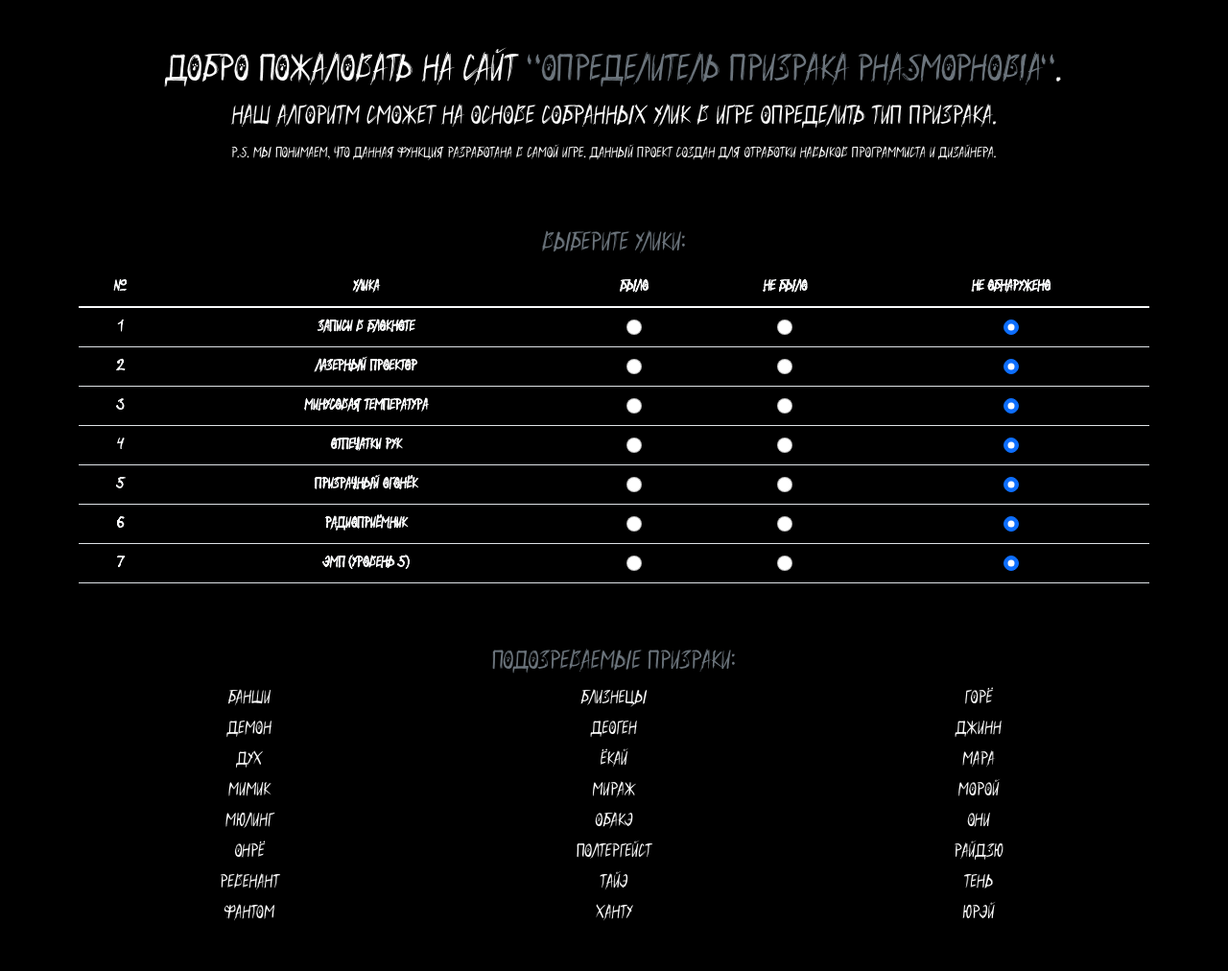
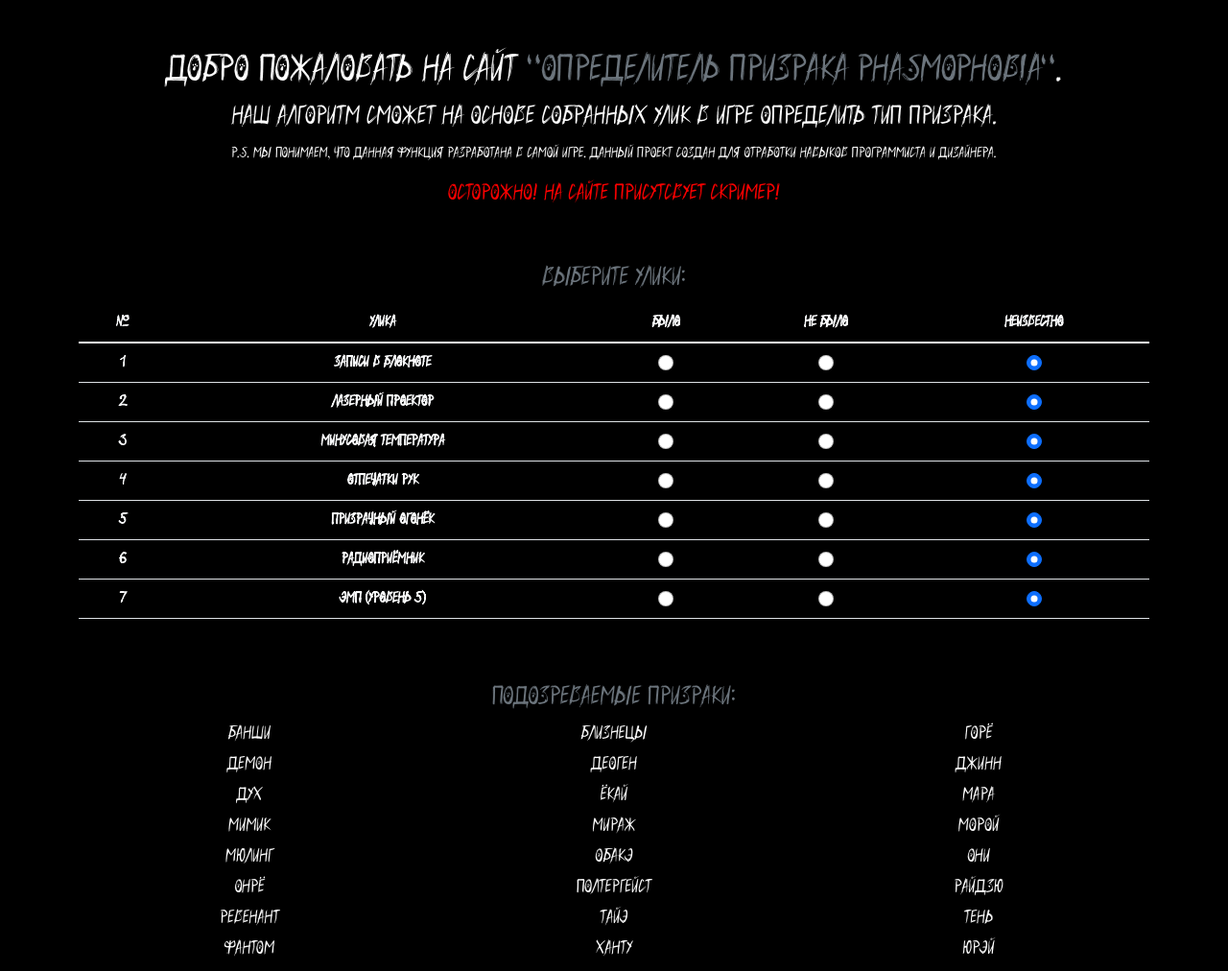
Before and after one commit to EugeneBlogs/Ghosts_Games, a plain HTML site: page index.html in a window 1280 px wide. Shown: the top 1012 px of the page at 96% size. Drawn offline with Linux system fonts and the light colour scheme.

Commit message:
Update index.html

```diff
--- a/index.html
+++ b/index.html
@@ -21,6 +21,7 @@
                     <h3>Наш алгоритм сможет на основе собранных улик в игре определить тип призрака.</h3>
                     <p>P.S. Мы понимаем, что данная функция разработана в самой игре. Данный проект создан для отработки
                         навыков программиста и дизайнера.</p>
+                    <h4 style="color: red;">Осторожно! На сайте присутсвует скример!</h4>
                 </div>
             </div>
         </div>
@@ -47,7 +48,7 @@
                                 <th scope="col">Улика</th>
                                 <th scope="col">Было</th>
                                 <th scope="col">Не было</th>
-                                <th scope="col">Не обнаружено</th>
+                                <th scope="col">Неизвестно</th>
                             </tr>
                         </thead>
                         <tbody>
```
